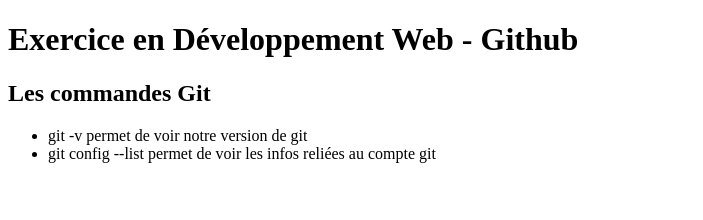
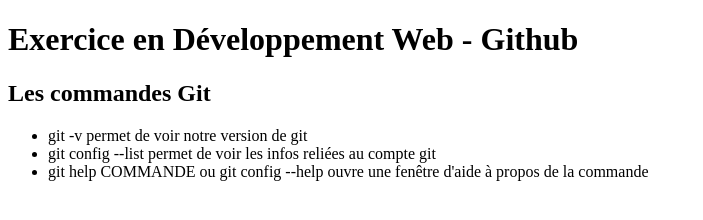
Before and after one commit to sylsylviane/ExerciceDevWebCours2, a plain HTML site: page index.html in a window 1280 px wide. Shown: the whole page, without its empty margins (0-703 px from the left). Drawn offline with Linux system fonts and the light colour scheme.

Commit message:
Ajout de la commande help

```diff
--- a/index.html
+++ b/index.html
@@ -19,6 +19,9 @@
                 <li>
                     git config --list permet de voir les infos reliées au compte git
                 </li>
+                <li>
+                    git help COMMANDE ou git config --help ouvre une fenêtre d'aide à propos de la commande
+                </li>
             </ul>
         </section>
     </main>
```
